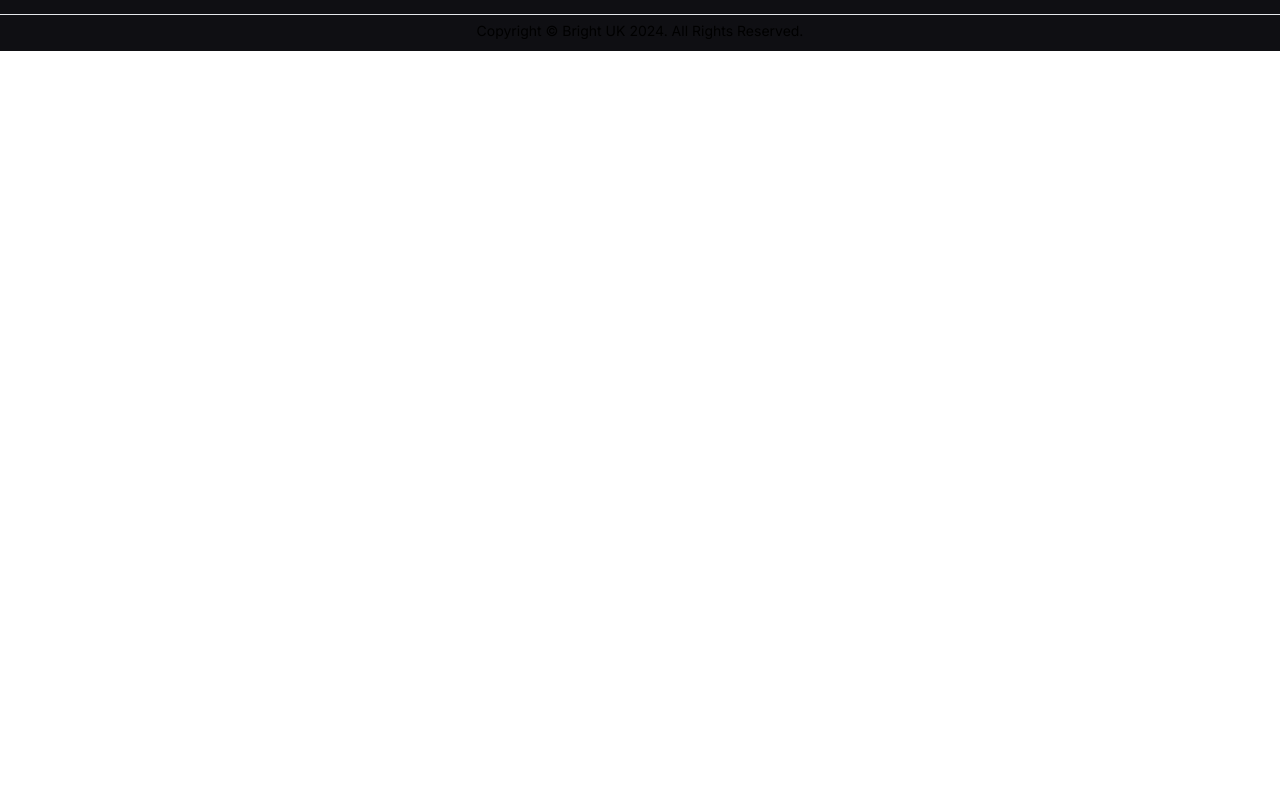
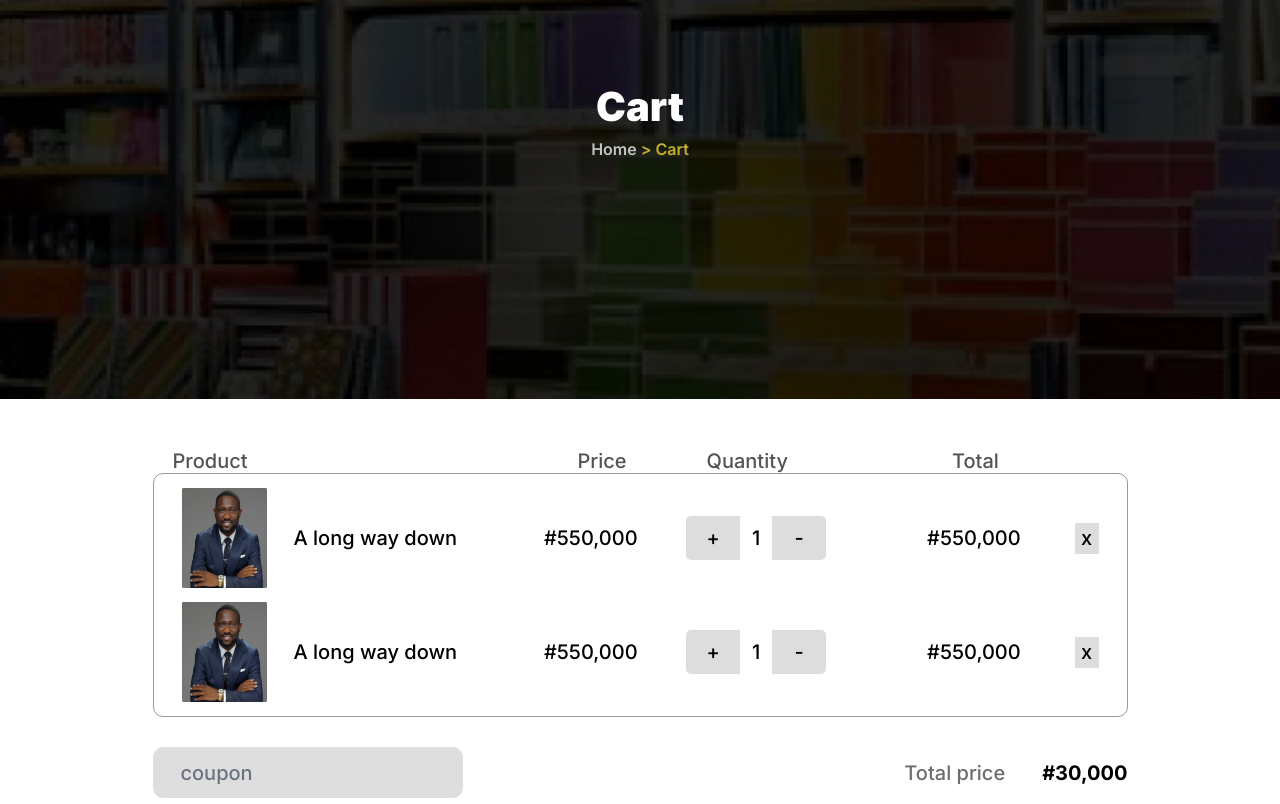
Before and after one commit to harmlessprince/bukporfolio, a Vue app: page /shop/cart in a window 1280 px wide. Shown: the part 256-1060 px from the top of the page. Before the commit the page ends 800 px from the top, so only its background shows below. Built offline with nearby package versions, Linux system fonts and the light colour scheme; no server answers.

Commit message:
completed the blog index page

```diff
--- /dev/null
+++ b/src/components/Blogcard.vue
@@ -0,0 +1,36 @@
+<script setup>
+import Bright1 from '@/assets/bright1.png';
+const props = defineProps(['title','day', 'month', 'author', "url", "category", "description"])
+</script>
+
+<template>
+ <div class="rounded-[10px] border border-[#BEBEBE] text-left mb-[2rem] h-full w-[31.1rem]">
+    <img :src="url" class="w-[100%] h-[21.2rem] rounded-t-[10px]" alt="book" />
+    <div class="p-[1rem]">
+    <div class="flex flex-row items-center">
+        <div class="mr-[0.7rem] text-xlg text-center text-basicColor W-[6.6rem] bg-secondary px-[1.3rem]">
+            <span class="font-xsm">{{props.day}}</span>
+            <div class="bg-basicColor w-full h-[1px]"></div>
+            <span class="font-header">{{props.month}}</span>
+        </div>
+
+        <div>
+            <div class="font-xsm text-xsm text-[#7A7A7A]">
+                <span>{{props.author}}</span>
+            </div>
+            <button class="w-[16.3rem] h-[2.1rem] rounded-[10px] text-basicColor bg-[#0a9c3b]">{{props.category}}</button>
+        </div>
+
+    </div>
+    <header class="text-secondary font-header leading-[24.1px] text-xlg mt-[0.5rem]">{{props.title}}</header>
+   <div class="text-regular font-xsm text-xsm">
+     <p >
+       {{props.description}}
+     </p>
+   </div>
+</div>
+ </div>
+</template>
+
+<style scoped>
+</style>
--- a/src/components/heading.vue
+++ b/src/components/heading.vue
@@ -3,7 +3,7 @@ const props = defineProps(['title'])
 </script>
 
 <template>
-  <header class="font-header text-header text-secondary">{{props.title}}</header>
+  <header class="font-header text-header text-secondary leading-[4.2rem]">{{props.title}}</header>
 </template>
 
 <style scoped>
--- a/src/components/productcard.vue
+++ b/src/components/productcard.vue
@@ -1,5 +1,4 @@
 <script setup>
-import Bright1 from '@/assets/bright1.png';
 
 const props = defineProps(['title', "url", "price", "description"])
 </script>
--- a/src/components/subheading.vue
+++ b/src/components/subheading.vue
@@ -3,7 +3,7 @@ const props = defineProps(['title'])
 </script>
 
 <template>
-  <header class="font-lg text-basic text-primary font-primary">{{props.title}}</header>
+  <header class="font-lg text-basic text-primary font-primary leading-[2rem]">{{props.title}}</header>
 </template>
 
 <style scoped>
--- /dev/null
+++ b/src/pages/Blog/Index.vue
@@ -0,0 +1,67 @@
+<script setup>
+import Navigation from '@/components/navigation.vue';
+import Footer from '@/components/footer.vue';
+import AboutBanner from '@/assets/trainerbanner.png';
+import Container from "@/components/Container.vue";
+import Heading from '@/components/heading.vue';
+import Subheading from '@/components/subheading.vue';
+import Blogcard from '../../components/Blogcard.vue';
+
+</script>
+
+<template>
+  <main class="text-secondary">
+    <Navigation/>
+    <!-- about hero section -->
+     <section class="flex items-center justify-center relative aboutBanner h-[70vh] w-full bg-cover bg-no-repeat" :style="{ 'background-image': 'url(' + AboutBanner + ')' }">
+      <div class="w-[47.7rem] text-basic mx-auto text-center z-[200]">
+        <h1 class="text-forty font-xlg text-basicColor">Blog</h1>
+        <div class="font-lg text-basic">
+          <span class="text-bannerNavColor">Home</span> <span class="text-primary"> > Blog</span>
+        </div>
+      </div>
+     </section>
+
+     <Container>
+        <div class="mt-[3.4rem] text-center">
+            <Subheading title="Glean insights to transform your mind and get more out of life" />
+            <Heading title="The Musings of Bright UK" />
+            <div class="mt-[1.4rem] mx-auto w-[48.1rem] font-sm text-xsm text-basicColor flex flex-row justify-between bg-[#dddddd] rounded-[6px]">
+                <button class="bg-[#121212] rounded-[6px] min-w-[9rem] h-[3.7rem] p-[1rem]">Category 1</button>
+                <button class="rounded-[6px] min-w-[9rem] h-[3.7rem] p-[1rem]">Category 2</button>
+                <button class=" rounded-[6px] min-w-[9rem] h-[3.7rem] p-[1rem]">Category 3</button>
+                <button class="rounded-[6px] min-w-[9rem] h-[3.7rem] p-[1rem]">Category 4</button>
+            </div>
+
+                <div class="flex flex-row justify-between flex-wrap w-full mt-[3rem]">
+                  <Blogcard
+                      title="Learn Webs Applications Development from Experts"
+                      description="Suspendisse at purus pellentesque, vestibulum enim et, tempor eros. Ut sagittis eu enim ut lacinia. Integer neque sanctus est Lorem ipsum dolor sit amet. Lor+t dolore magna aliquyam erat, sed diam voluptua."
+                      :url="AboutBanner"
+                      author="osuji chiaka"
+                      day="22"
+                      month="FEB"
+                      category="category 3"
+                      v-for="n in 7" :key="n"
+                  />
+                </div>
+              </div>
+     </Container>
+    <Footer />
+    </main>
+</template>
+
+<style scoped>
+.aboutBanner::after{
+  content: "";
+  position: absolute;
+  top: 0;
+  left: 0;
+  width: 100%;
+  height: 70vh;
+  background-color: #000;
+  opacity: 0.7;
+
+}
+
+</style>
--- a/src/pages/Shop/Cart.vue
+++ b/src/pages/Shop/Cart.vue
@@ -1,6 +1,7 @@
 <script setup>
 import Navigation from '@/components/navigation.vue';
 import Footer from '@/components/footer.vue';
+import AboutBanner from '@/assets/cartbanner.png';
 import Container from "@/components/Container.vue";
 import WhoIam from '@/assets/who_i_am.png';
 import Star from '@/assets/star.svg';
@@ -10,9 +11,65 @@ import Heading from '@/components/heading.vue';
 <template>
   <main class="font-primary">
     <Navigation/>
-    <Container>
+        <!-- cart hero section -->
+     <section class="flex items-center justify-center relative h-[70vh] w-full bg-cover bg-no-repeat" :style="{ 'background-image': 'url(' + AboutBanner + ')' }">
+        <div class="w-[47.7rem] text-basic mx-auto text-center z-[200]">
+          <h1 class="text-forty font-xlg text-basicColor">Cart</h1>
+          <div class="font-lg text-basic">
+            <span class="text-bannerNavColor">Home</span> <span class="text-primary"> > Cart</span>
+          </div>
+        </div>
+       </section>
 
+       <Container>
+        <div class="flex flex-row font-sm text-xlg text-[#555454] leading-[24.2px] mt-[5rem]">
+            <span class="ml-[2rem] mr-[33rem]">Product</span>
+            <span class="mr-[8rem]">Price</span>
+            <span class="mr-[16.4rem]">Quantity</span>
+            <span>Total</span>
+        </div>
+        <div class="text-xlg font-sm text-secondaryColor border border-[#989898] rounded-[10px] leading-[24.2px]">
+        <div class="px-[2.8rem] my-[1.4rem] flex flex-row items-center">
+          <img :src="WhoIam" class="w-[8.5rem] h-[10rem] relative" alt="star"/>
+          <div class="w-[30rem] ml-[2.7rem]" >A long way down</div>
+          <div class="w-[15rem] ml-[1em] mr-[2.7rem]">#550,000</div>
 
+          <div class="w-[18.2rem] rounded-[5px] flex flex-row justify-between items-center mr-[10.1rem]">
+            <button class="w-[5.4rem] h-[4.4rem] text-secondary bg-[#dddddd] font-sm text-xlg rounded-tl-[5px] rounded-bl-[5px]">+</button>
+            <span class="text-secondary font-sm text-xlg">1</span>
+            <button class="w-[5.4rem] h-[4.4rem] text-secondary bg-[#dddddd] font-sm text-xlg rounded-tr-[5px] rounded-br-[5px]">-</button>
+        </div>
+        <div class="w-[14rem] mr-[2em]">#550,000</div>
+        <button class="w-[3.1rem] h-[3.1rem] text-secondary bg-[#dddddd] font-sm text-xlg">x</button>
+        </div>
+
+        <div class="px-[2.8rem] my-[1.4rem] flex flex-row items-center">
+          <img :src="WhoIam" class="w-[8.5rem] h-[10rem] relative" alt="star"/>
+          <div class="w-[30rem] ml-[2.7rem]" >A long way down</div>
+          <div class="w-[15rem] ml-[1em] mr-[2.7rem]">#550,000</div>
+
+          <div class="w-[18.2rem] rounded-[5px] flex flex-row justify-between items-center mr-[10.1rem]">
+            <button class="w-[5.4rem] h-[4.4rem] text-secondary bg-[#dddddd] font-sm text-xlg rounded-tl-[5px] rounded-bl-[5px]">+</button>
+            <span class="text-secondary font-sm text-xlg">1</span>
+            <button class="w-[5.4rem] h-[4.4rem] text-secondary bg-[#dddddd] font-sm text-xlg rounded-tr-[5px] rounded-br-[5px]">-</button>
+        </div>
+        <div class="w-[14rem] mr-[2em]">#550,000</div>
+        <button class="w-[3.1rem] h-[3.1rem] text-secondary bg-[#dddddd] font-sm text-xlg">x</button>
+        </div>
+      </div>
+
+      <div class="mt-[3rem] flex flex-row justify-between items-center leading-[24.2px]">
+        <input type="text" class="focus:outline-none px-[2.7rem] font-sm text-xlg text-[9c9c9c] rounded-[10px] w-[31rem] h-[5.1rem] bg-[#dedede] border border-[#dedede]" placeholder="coupon" />
+        <div class="text-xlg">
+          <span class="font-sm  text-[#6d6d6d] mr-[3.7rem]">Total price</span>
+          <span class="font-header text-secondary">#30,000</span>
+        </div>
+      </div>
+
+      <div class="font-sm text-xsm text-secondary flex flex-row justify-between my-[3rem] mb-[5rem]">
+        <button class="w-[30.8rem] h-[4.3rem] rounded-[8px] border border-primary">Continue shopping</button>
+        <button class="w-[30.8rem] h-[4.3rem] rounded-[8px] bg-primary border border-primary">Proceed to checkout</button>
+      </div>
     </Container>
 
     <Footer />
--- a/src/router/index.js
+++ b/src/router/index.js
@@ -8,6 +8,7 @@ import Entrepreneur from "@/pages/About/Entrepreneur.vue";
 import Products from "@/pages/Shop/Products.vue";
 import Cart from "@/pages/Shop/Cart.vue";
 import Item from "@/pages/Shop/Item.vue";
+import Blog from "@/pages/Blog/index.vue";
 import NotFound from "@/pages/NotFound.vue";
 
 const routes = [
@@ -19,6 +20,7 @@ const routes = [
     {path: '/shop/products', component: Products, name: 'products'},
     {path: '/shop/item', component: Item, name: 'item'},
     {path: '/shop/cart', component: Cart, name: 'cart'},
+    {path: '/blog', component: Blog, name: 'blog'},
 
     {
         path: "/:pathMatch(.*)*",
```
Also changed, not shown: src/pages/Shop/Item.vue (+6 -6 lines), src/assets/cartbanner.png (added).
